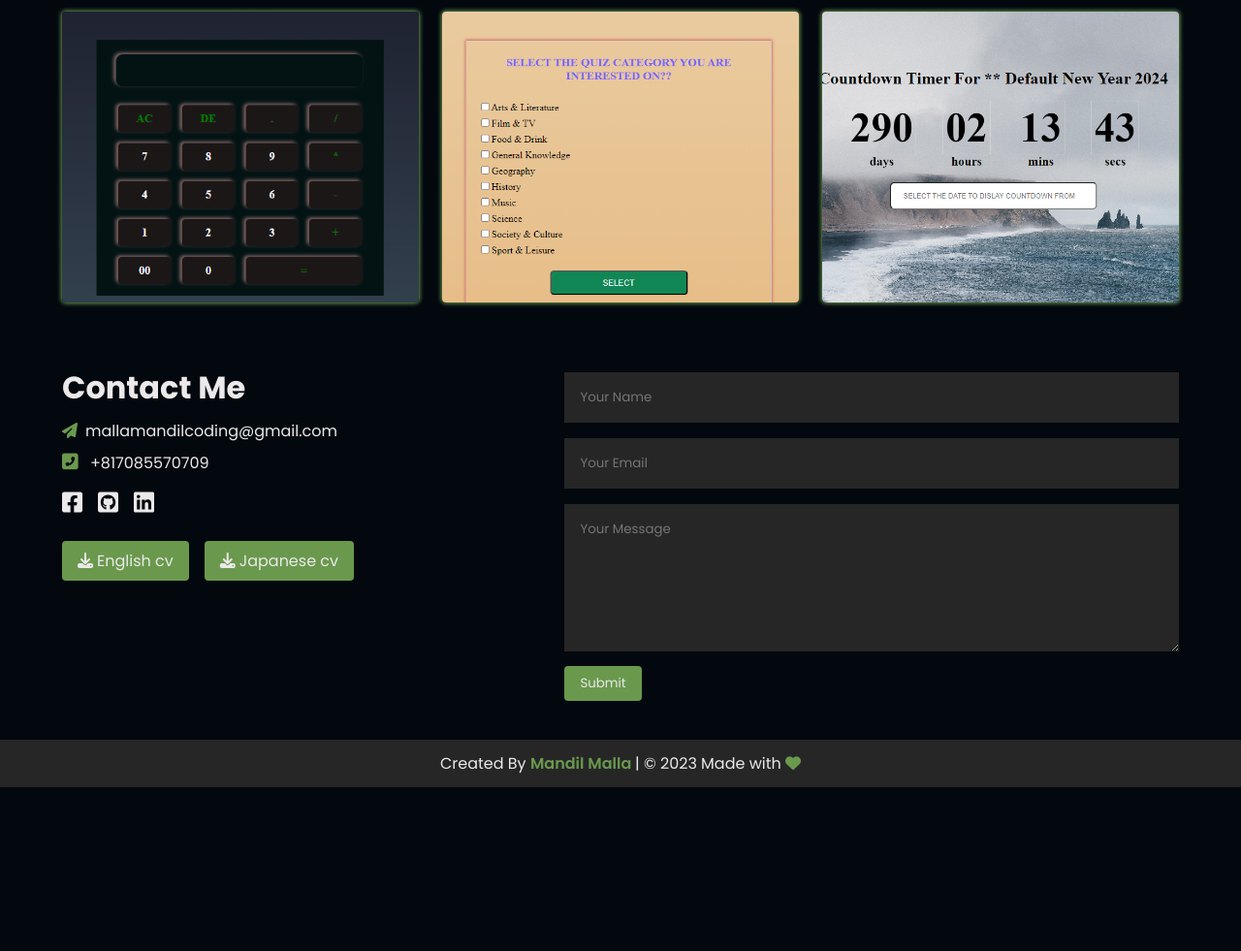
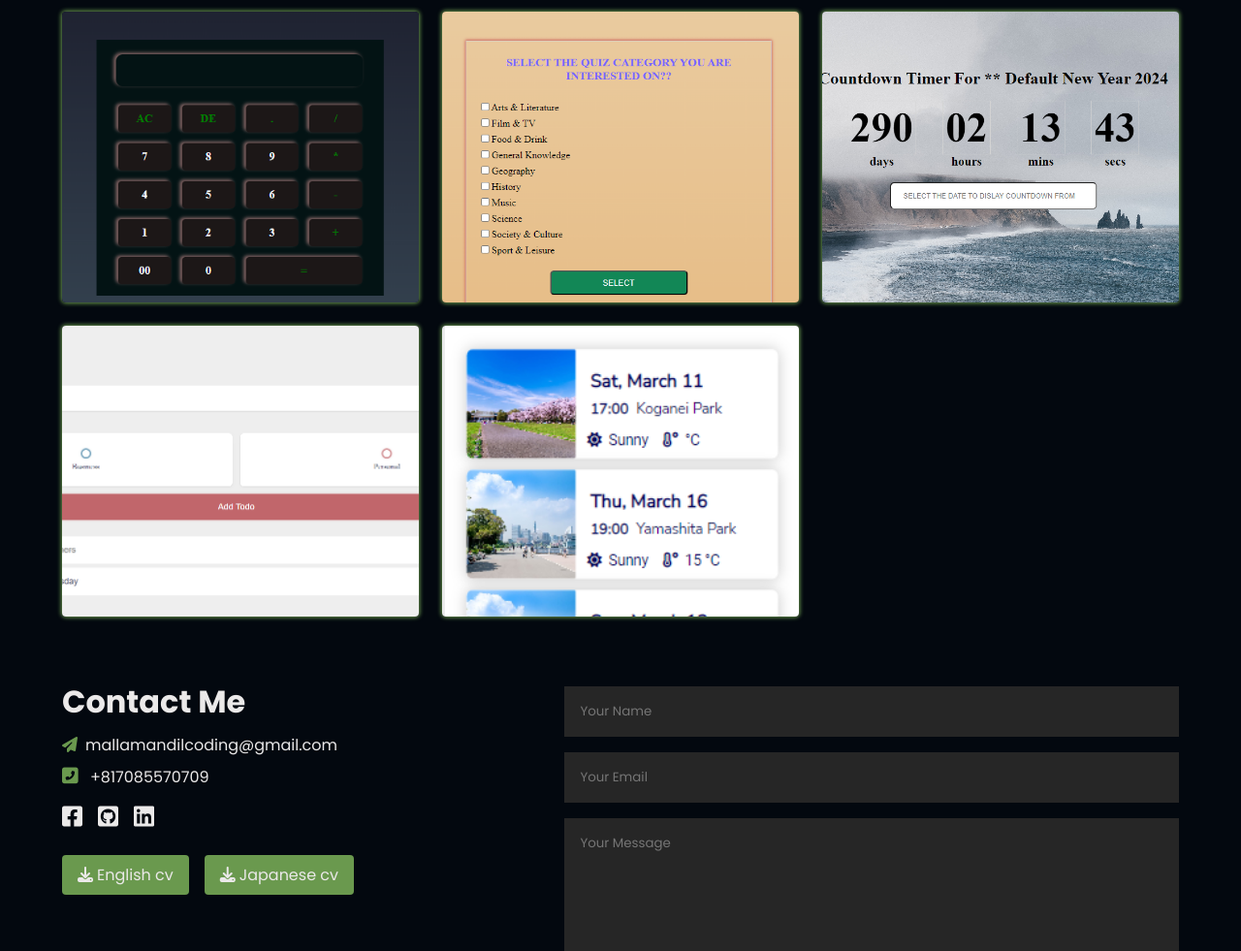
Before and after one commit to mallamandilcoding/portfolio, a plain HTML site: page index.html in a window 1280 px wide. Shown: the part 1891-2872 px from the top of the page at 97% size. Before the commit the page ends 2703 px from the top, so only its background shows below. Drawn offline with nearby package versions, Linux system fonts and the light colour scheme.

Commit message:
projects added and mailto updated

```diff
--- a/index.html
+++ b/index.html
@@ -165,6 +165,7 @@
           <p>
             A camera rental platform which allows user to list their own cameras as well as lend other cameras.
           </p>
+          <p>(login credentails: mallamandilcoding@gmail.com , 123123)</p>
           <div class="links">
             <a href="https://camera-equip.herokuapp.com/cameras" target="_blank" class="btn">Visit Website</a>
             <a href="https://github.com/mallamandilcoding/camera-equip" target="_blank" class="btn">View Code</a>
@@ -237,6 +238,34 @@
           </div>
         </div>
       </div>
+      <div class="work-card" data-aos="zoom-in">
+        <img src="images/todo.png" alt="todo-list">
+        <div class="layer">
+          <h2>TODO list</h2>
+          <p>
+            A todo list made from html,css and local storage.
+          </p>
+          <div class="links">
+            <a href="https://mallamandilcoding.github.io/todolist/" target="_blank" class="btn">Visit Website</a>
+            <a href="https://github.com/mallamandilcoding/todolist" target="_blank" class="btn">View Code</a>
+          </div>
+        </div>
+      </div>
+      <div class="work-card" data-aos="zoom-in">
+        <img src="images/trbhome.png" alt="todo-list">
+        <div class="layer">
+          <h2>Tokyo Run Buddy</h2>
+          <p>
+            A mobile web application that suggests user the available runs on the basis of their preferences.
+
+          </p>
+          <p>(login credentails: sutairusu@me.com,123123)</p>
+          <div class="links">
+            <a href="https://www.tokyorunbuddy.live/" target="_blank" class="btn">Visit Website</a>
+            <a href="https://github.com/mallamandilcoding/tokyorunbuddy" target="_blank" class="btn">View Code</a>
+          </div>
+        </div>
+      </div>
       <!-- <div class="work-card" style="background-image: url(images/home.png);" data-aos="zoom-in">
         <img src="images/trbhome.png" alt="tokyorunbuddy home page">
         <!-- <video autoplay muted loop> -->
@@ -266,7 +295,7 @@
     <div class="contact-div">
       <div class="contact-left" data-aos="fade-right">
         <h1>Contact Me</h1>
-        <p><i class="fas fa-paper-plane main-text"></i>mallamandilcoding@gmail.com </p>
+        <p><i class="fas fa-paper-plane main-text"></i><a href="mailto:mallamandilcoding@gmail.com">mallamandilcoding@gmail.com </a></p>
         <p><i class="fas fa-phone-square-alt main-text"></i> +817085570709</p>
         <div class="social-media">
          <a href="https://www.facebook.com/mandil.malla" target="_blank"> <i class="fab fa-facebook-square"></i></a>
```
Also changed, not shown: images/todo.png (added).
